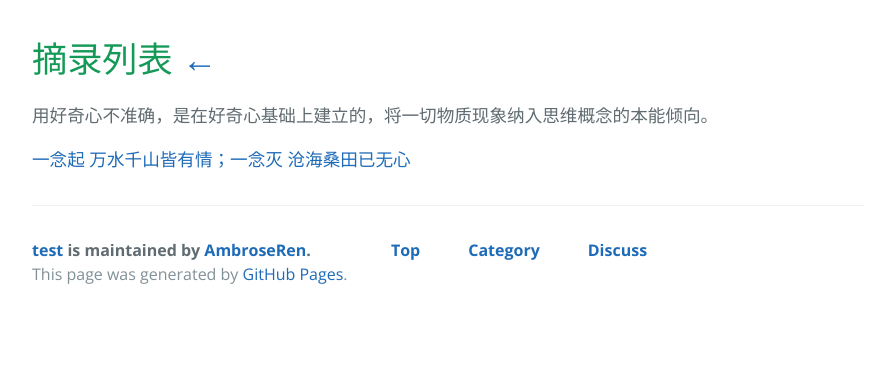
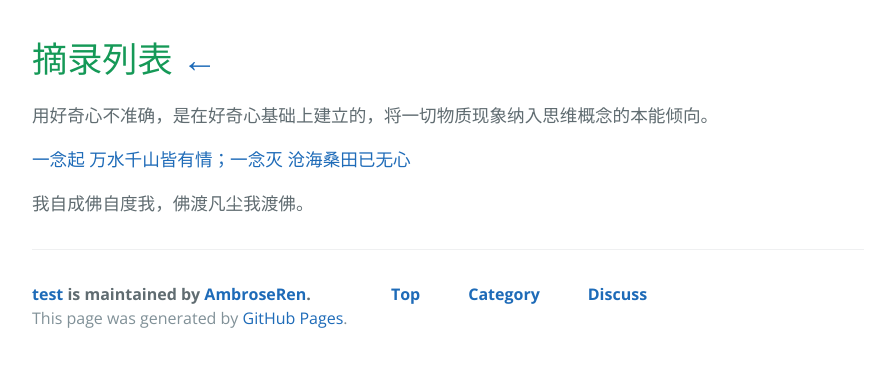
Before and after one commit to AmbroseRen/test, a Jekyll site: the page built from Doc/Diary/noteOne.md, in a window 1280 px wide. Shown: the top 367 px of the page, without its empty margins (192-1087 px from the left). Built offline with Jekyll 4.4.1, drawn with Linux system fonts in a browser that asks for light colours; our own code applies the rules of GitHub Pages for plain Markdown files; the repository's description, which GitHub fills in, is left out.

Commit message:
Update noteOne.md

```diff
--- a/Doc/Diary/noteOne.md
+++ b/Doc/Diary/noteOne.md
@@ -3,3 +3,5 @@
 用好奇心不准确，是在好奇心基础上建立的，将一切物质现象纳入思维概念的本能倾向。
 
 [一念起 万水千山皆有情；一念灭 沧海桑田已无心](https://www.sohu.com/a/317089271_166832)
+
+我自成佛自度我，佛渡凡尘我渡佛。
```
